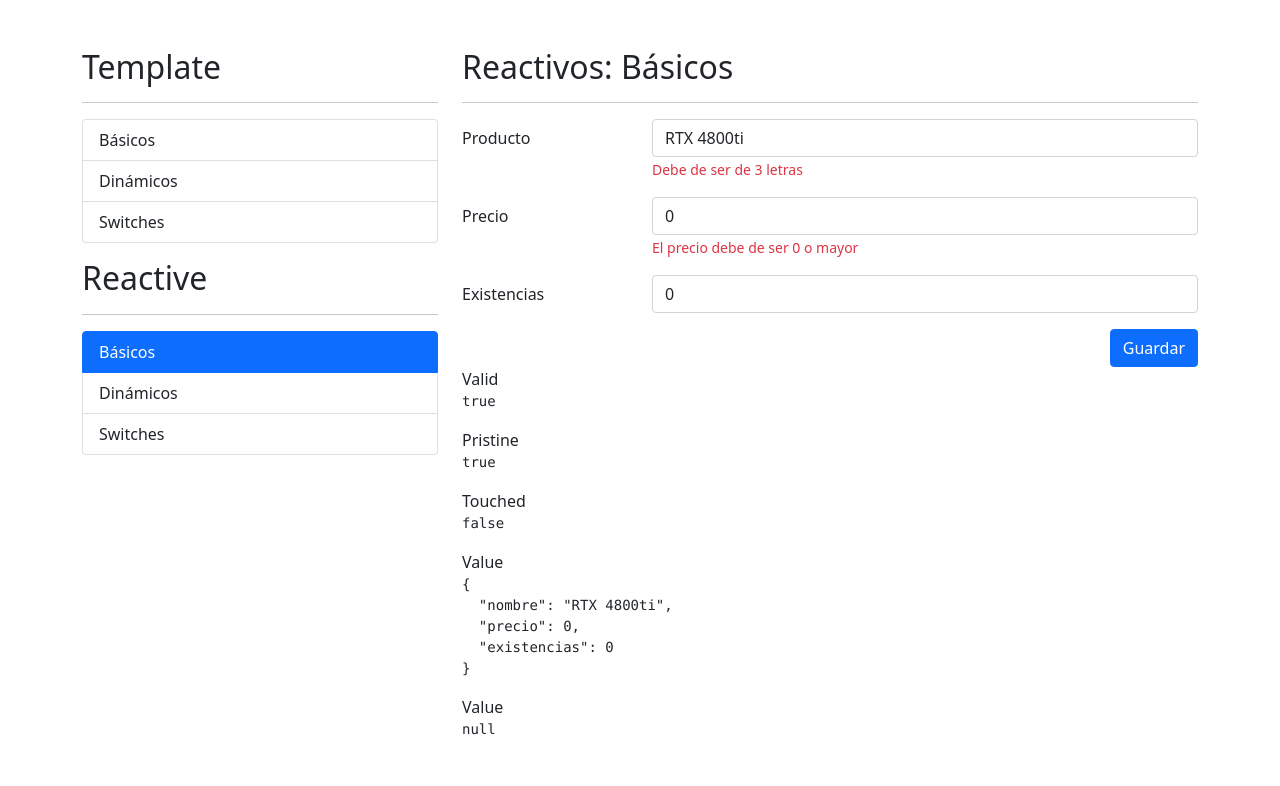
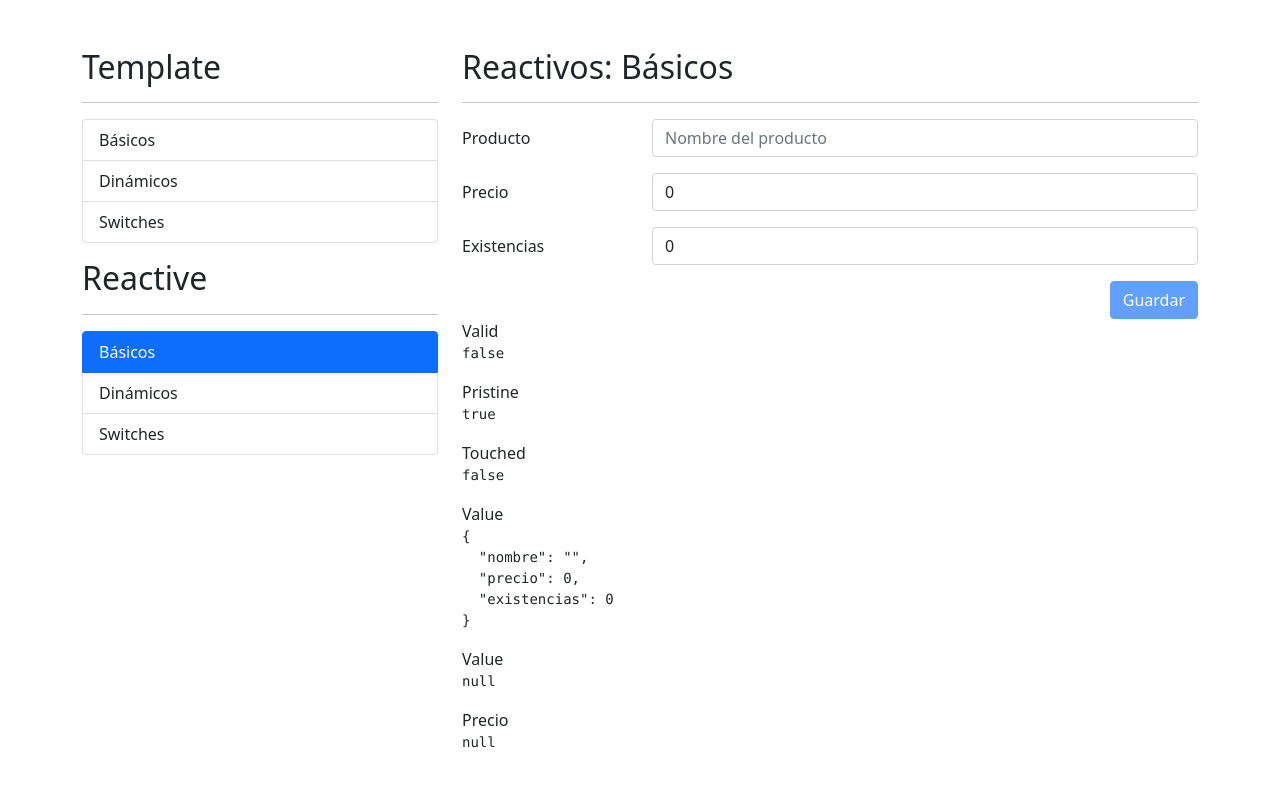
Before and after one commit to WiiruxCruz/06-formulariosApp, an Angular app: page /reactive/basicos in a window 1280 px wide. Shown: the top 786 px of the page. Built offline with nearby package versions, Linux system fonts and the light colour scheme.

Commit message:
Mostrar mensajes de error

```diff
--- a/src/app/reactive/basicos/basicos.component.html
+++ b/src/app/reactive/basicos/basicos.component.html
@@ -16,7 +16,10 @@
             placeholder="Nombre del producto"
             formControlName="nombre"
           >
-          <span class="form-text text-danger">
+          <span
+            class="form-text text-danger"
+            *ngIf="campoEsValido('nombre')"
+          >
             Debe de ser de 3 letras
           </span>
         </div>
@@ -36,7 +39,10 @@
             placeholder="Precio del producto"
             formControlName="precio"
           >
-          <span class="form-text text-danger">
+          <span
+            class="form-text text-danger"
+            *ngIf="campoEsValido('precio')"
+          >
             El precio debe de ser 0 o mayor
           </span>
         </div>
@@ -55,6 +61,12 @@
             placeholder="Existencias del producto"
             formControlName="existencias"
           >
+          <span
+            class="form-text text-danger"
+            *ngIf="campoEsValido('existencias')"
+          >
+            Las existencias debe ser 0 o mayor
+          </span>
         </div>
       </div>
 
@@ -92,5 +104,8 @@
 
     <span>Value</span>
     <pre>{{ miFormulario.controls.existencias?.errors | json }}</pre>
+
+    <span>Precio</span>
+    <pre>{{ miFormulario.controls.precio.errors | json }}</pre>
   </div>
 </div>
--- a/src/app/reactive/basicos/basicos.component.ts
+++ b/src/app/reactive/basicos/basicos.component.ts
@@ -17,11 +17,16 @@
   */
 
   miFormulario: FormGroup = this.fb.group({
-    nombre: [ 'RTX 4800ti', [Validators.required, Validators.minLength(3)] ],
+    nombre: [ '', [Validators.required, Validators.minLength(3)] ],
     precio: [ 0, [Validators.required, Validators.min(0)] ],
     existencias: [ 0 , [Validators.required, Validators.min(0)]]
   });
 
   constructor( private fb: FormBuilder ) { }
 
+  campoEsValido( campo: string) {
+    return this.miFormulario.controls[campo].errors
+    && this.miFormulario.controls[campo].touched;
+  }
+
 }
```
